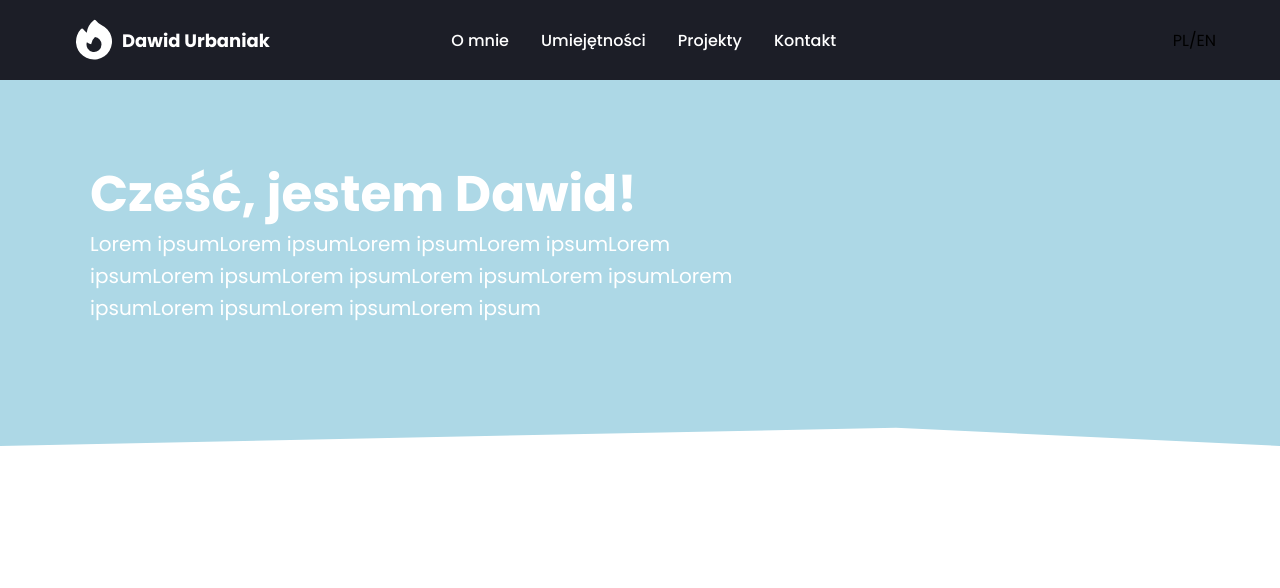
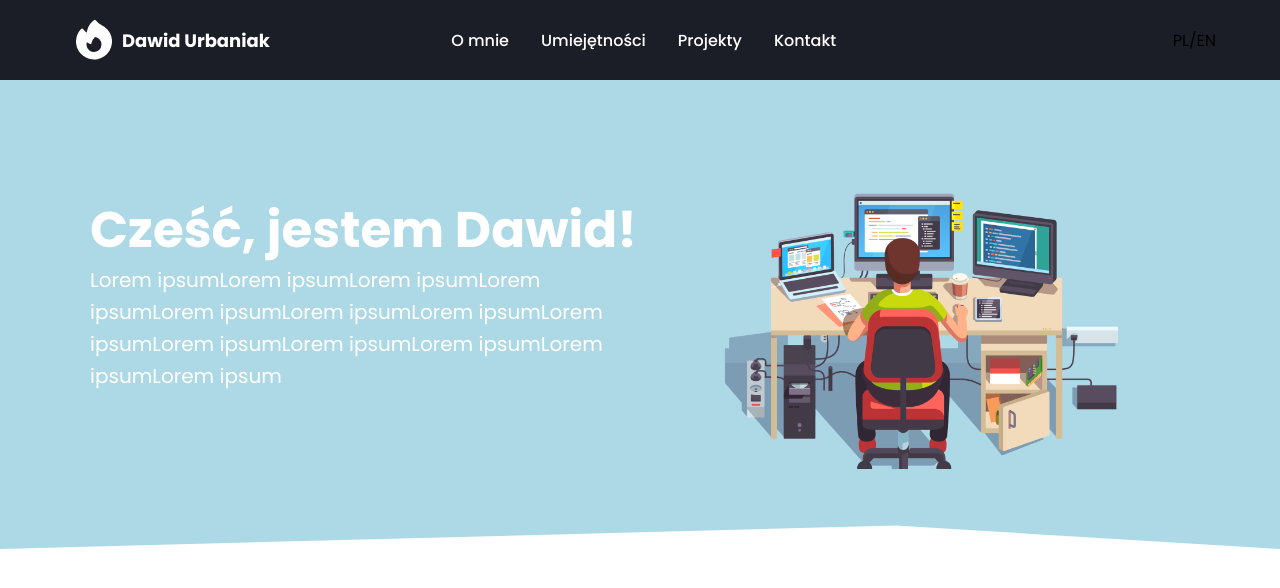
Before and after one commit to udawid/portofolio-dawid-urbaniak, a React (Create React App) app: page / in a window 1280 px wide. Shown: the top 588 px of the page. Built offline with nearby package versions, Linux system fonts and the light colour scheme.

Commit message:
Right section in Home Section

```diff
--- a/src/components/Home/Home.js
+++ b/src/components/Home/Home.js
@@ -1,5 +1,6 @@
 import React from "react";
 import { styled } from "styled-components";
+import HomeImage from "../../images/programmer.png";
 
 const HomeContainer = styled.div`
   background-color: lightblue;
@@ -54,7 +55,7 @@ const HomeInnerContainer = styled.div`
 `;
 
 const HomeLeftContainer = styled.div`
-width: 100%
+  width: 100%;
   order: 1;
   @media screen and (max-width: 960px) {
     order: 2;
@@ -73,10 +74,10 @@ order: 1;
 `;
 
 const HomeRightContainer = styled.div`
+  display: flex;
   width: 100%;
   order: 2;
-  dispaly: flex;
-  justify-content: end;
+  justify-content: flex-end;
   gap: 12px;
   @media screen and (max-width: 960px) {
     order: 1;
@@ -122,6 +123,25 @@ const SubTitle = styled.div`
   }
 `;
 
+const Image = styled.img`
+  width: 100%;
+  height: 100%;
+  position: relative;
+  // max-width: 400px;
+  // max-height: 400px;
+  object-fit: cover;
+  object-position: center;
+  @media (max-width: 768px) {
+    max-width: 400px;
+    max-height: 400px;
+  }
+
+  @media screen and (max-width: 640px) {
+    max-width: 280px;
+    max-height: 280px;
+  }
+`;
+
 const Home = () => {
   return (
     <div id="about">
@@ -138,7 +158,10 @@ const Home = () => {
               ipsumLorem ipsum
             </SubTitle>
           </HomeLeftContainer>
-          <HomeRightContainer></HomeRightContainer>
+          <HomeRightContainer>
+            {" "}
+            <Image src={HomeImage} alt="Home" />
+          </HomeRightContainer>
         </HomeInnerContainer>
       </HomeContainer>
     </div>
--- a/src/components/Navbar/Navbar.js
+++ b/src/components/Navbar/Navbar.js
@@ -103,14 +103,14 @@ const MobileMenu = styled.div`
   justify-content: center;
   gap: 16px;
   position: absolute;
-  top: 80;
+  top: 80px;
   right: 0;
   width: 100%;
   padding: 12px 40px 24px 40px;
   background: #1c1e27;
   transition: all 0.3s ease-in-out;
   transform: ${({ open }) => (open ? "translateX(0)" : "translateX(100%)")};
-  border-radius: 0 0 20 20px;
+  border-radius: 0 0 20px 20px;
   box-shadow: 0 5px 10px rgba(0, 0, 0, 0.3);
   opacity: ${({ open }) => (open ? "1" : "0")};
   z-index: ${({ open }) => (open ? "1" : "-1")};
```
Also changed, not shown: src/images/programmer.png (added). Lines whose indentation alone changed are shown as unchanged.
